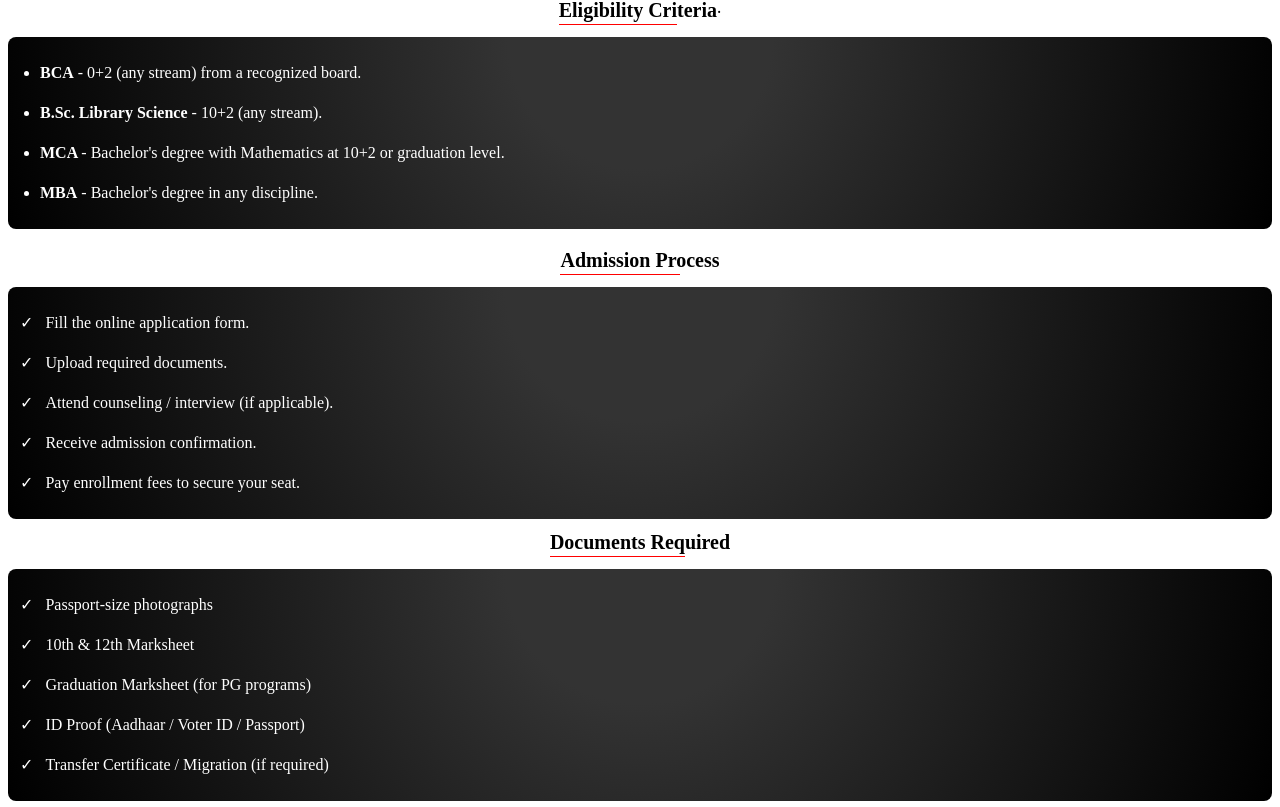
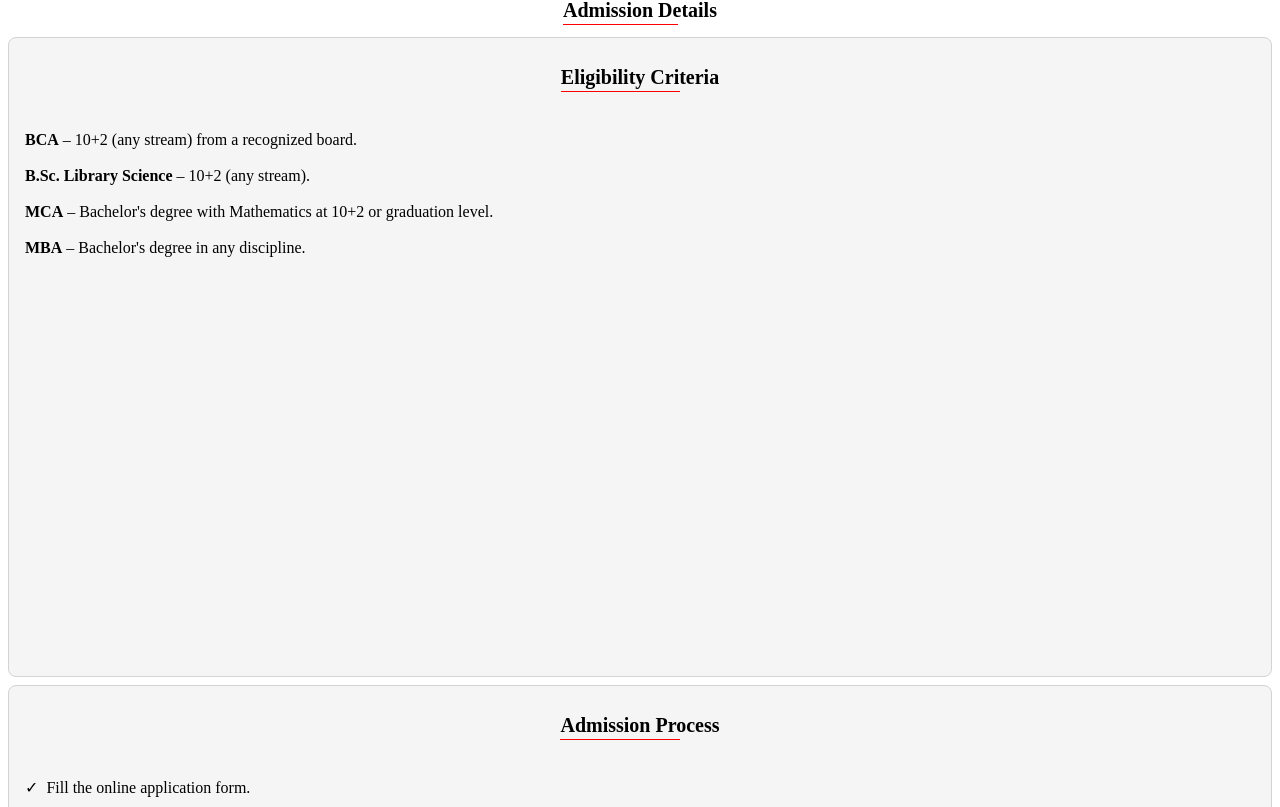
Before and after one commit to Ritiks26/trinity, a React (Vite) app: page /admission in a window 1280 px wide. Shown: the part 833-1640 px from the top of the page. Built offline with nearby package versions, Linux system fonts and the light colour scheme; a web font is replaced by a local one.

Commit message:
finalizing

```diff
--- a/src/pages/Admission.css
+++ b/src/pages/Admission.css
@@ -1,8 +1,8 @@
-.eligibility-criteria-container {
+.admission-info-container {
   padding: 0.5rem;
 }
 
-.eligibility-criteria-container h2 {
+.admission-info-container h2 {
   position: relative;
   font-family: var(--font-heading);
   text-align: center;
@@ -22,90 +22,34 @@
   }
 }
 
-.eligibility-criteria {
-  background-image: radial-gradient(circle at top center, #333 20%, black 100%);
-  color: var(--white-font);
-  font-family: var(--font-main);
-  padding: 0.5rem 2rem;
-  border-radius: 0.5rem;
+.admission-details-container {
+  display: grid;
+  grid-template-columns: 1fr;
+  justify-content: center;
+  gap: 0.5rem;
 }
 
-.eligibility-criteria ul {
-  list-style: disc;
+.admission-details-child {
+  position: relative;
+  padding: 1.5rem 1rem;
+  height: 80vh;
+  width: 100%;
+  border-radius: 0.5rem;
+  font-family: var(--font-heading);
+  border: 1px solid lightgray;
+  background-color: whitesmoke;
 }
 
-.eligibility-criteria ul li {
-  margin: 1rem 0;
-}
+.eligibility-criteria,
+.admission-process,
+.documents-required {
+  margin-top: 1.5rem;
 
-.admission-process-container {
-  padding: 0.5rem;
-}
+  p {
+    margin: 0.75rem 0;
 
-.admission-process-container h2 {
-  position: relative;
-  font-family: var(--font-heading);
-  text-align: center;
-  font-size: 1.25rem;
-  font-weight: 600;
-  margin-bottom: 0.75rem;
-  width: fit-content;
-
-  &::before {
-    position: absolute;
-    content: "";
-    left: 0;
-    bottom: 0;
-    background-color: red;
-    height: 5%;
-    width: 75%;
+    span {
+      margin-right: 0.25rem;
+    }
   }
 }
-
-.admission-process {
-  background-image: radial-gradient(circle at top center, #333 20%, black 100%);
-  color: var(--white-font);
-  font-family: var(--font-heading);
-  padding: 0.5rem 0.75rem;
-  border-radius: 0.5rem;
-}
-
-.admission-process p {
-  margin: 1rem 0;
-}
-
-.documents-required-container {
-  margin: 0 0.5rem;
-}
-
-.documents-required-container h2 {
-  position: relative;
-  font-family: var(--font-heading);
-  text-align: center;
-  font-size: 1.25rem;
-  font-weight: 600;
-  margin-bottom: 0.75rem;
-  width: fit-content;
-
-  &::before {
-    position: absolute;
-    content: "";
-    left: 0;
-    bottom: 0;
-    background-color: red;
-    height: 5%;
-    width: 75%;
-  }
-}
-
-.documents-required {
-  background-image: radial-gradient(circle at top center, #333 20%, black 100%);
-  color: var(--white-font);
-  font-family: var(--font-heading);
-  padding: 0.5rem 0.75rem;
-  border-radius: 0.5rem;
-}
-
-.documents-required p {
-  margin: 1rem 0;
-}
--- a/src/pages/Admission.jsx
+++ b/src/pages/Admission.jsx
@@ -15,88 +15,81 @@ export function Admission() {
               "We invite aspiring students to join our programs and build a strong academic and professional future with us. Admissions are open for undergraduate and postgraduate programs across multiple disciplines."
             }
           />
-          <div className="eligibility-criteria-container">
+          <div className="admission-info-container">
             <div style={{ display: "flex", justifyContent: "center" }}>
-              <h2>Eligibility Criteria</h2>.
+              <h2>Admission Details</h2>
+            </div>
+            <div className="admission-details-container">
+              <div className="admission-details-child">
+                <div style={{ display: "flex", justifyContent: "center" }}>
+                  <h2>Eligibility Criteria</h2>
                 </div>
                 <div className="eligibility-criteria">
-              <ul>
-                <li>
-                  <strong>BCA</strong> - 0+2 (any stream) from a recognized
+                  <p>
+                    {" "}
+                    <strong>BCA</strong> – 10+2 (any stream) from a recognized
                     board.
-                </li>
-                <li>
-                  <strong>B.Sc. Library Science </strong>- 10+2 (any stream).
-                </li>
-                <li>
-                  <strong>MCA </strong>- Bachelor's degree with Mathematics at
+                  </p>
+                  <p>
+                    <strong>B.Sc. Library Science</strong> – 10+2 (any stream).
+                  </p>
+                  <p>
+                    <strong>MCA</strong> – Bachelor's degree with Mathematics at
                     10+2 or graduation level.
-                </li>
-                <li>
-                  <strong>MBA</strong> - Bachelor's degree in any discipline.
-                </li>
-              </ul>
+                  </p>
+                  <p>
+                    <strong>MBA</strong> – Bachelor's degree in any discipline.
+                  </p>
                 </div>
               </div>
-
-          <div className="admission-process-container">
+              <div className="admission-details-child">
                 <div style={{ display: "flex", justifyContent: "center" }}>
                   <h2>Admission Process</h2>
                 </div>
                 <div className="admission-process">
                   <p>
-                <span className="with-check">&#10003;</span>Fill the online
-                application form.
+                    <span>&#10003;</span> Fill the online application form.
                   </p>
                   <p>
-                {" "}
-                <span className="with-check">&#10003;</span>Upload required
-                documents.
+                    <span>&#10003;</span> Upload required documents.
                   </p>
                   <p>
-                {" "}
-                <span className="with-check">&#10003;</span>Attend counseling /
-                interview (if applicable).
+                    <span>&#10003;</span> Attend counseling / interview (if
+                    applicable).
                   </p>
                   <p>
-                {" "}
-                <span className="with-check">&#10003;</span>Receive admission
-                confirmation.
+                    <span>&#10003;</span> Receive admission confirmation.
                   </p>
                   <p>
-                {" "}
-                <span className="with-check">&#10003;</span>Pay enrollment fees
-                to secure your seat.
+                    <span>&#10003;</span> Pay enrollment fees to secure your
+                    seat.
                   </p>
                 </div>
               </div>
-
-          <div className="documents-required-container">
+              <div className="admission-details-child">
                 <div style={{ display: "flex", justifyContent: "center" }}>
                   <h2>Documents Required</h2>
                 </div>
-
                 <div className="documents-required">
                   <p>
-                <span className="with-check">&#10003;</span>Passport-size
-                photographs
+                    <span>&#10003;</span> Passport-size photographs
                   </p>
                   <p>
-                <span className="with-check">&#10003;</span>10th & 12th
-                Marksheet
+                    <span>&#10003;</span> 10th & 12th Marksheet
                   </p>
                   <p>
-                <span className="with-check">&#10003;</span>Graduation Marksheet
-                (for PG programs)
+                    <span>&#10003;</span> Graduation Marksheet (for PG programs)
                   </p>
                   <p>
-                <span className="with-check">&#10003;</span>ID Proof (Aadhaar /
-                Voter ID / Passport)
+                    <span>&#10003;</span> ID Proof (Aadhaar / Voter ID /
+                    Passport)
                   </p>
                   <p>
-                <span className="with-check">&#10003;</span>Transfer Certificate
-                / Migration (if required)
+                    <span>&#10003;</span> Transfer Certificate / Migration (if
+                    required)
                   </p>
+                </div>
+              </div>
             </div>
           </div>
         </section>
```
Lines whose indentation alone changed are shown as unchanged.
